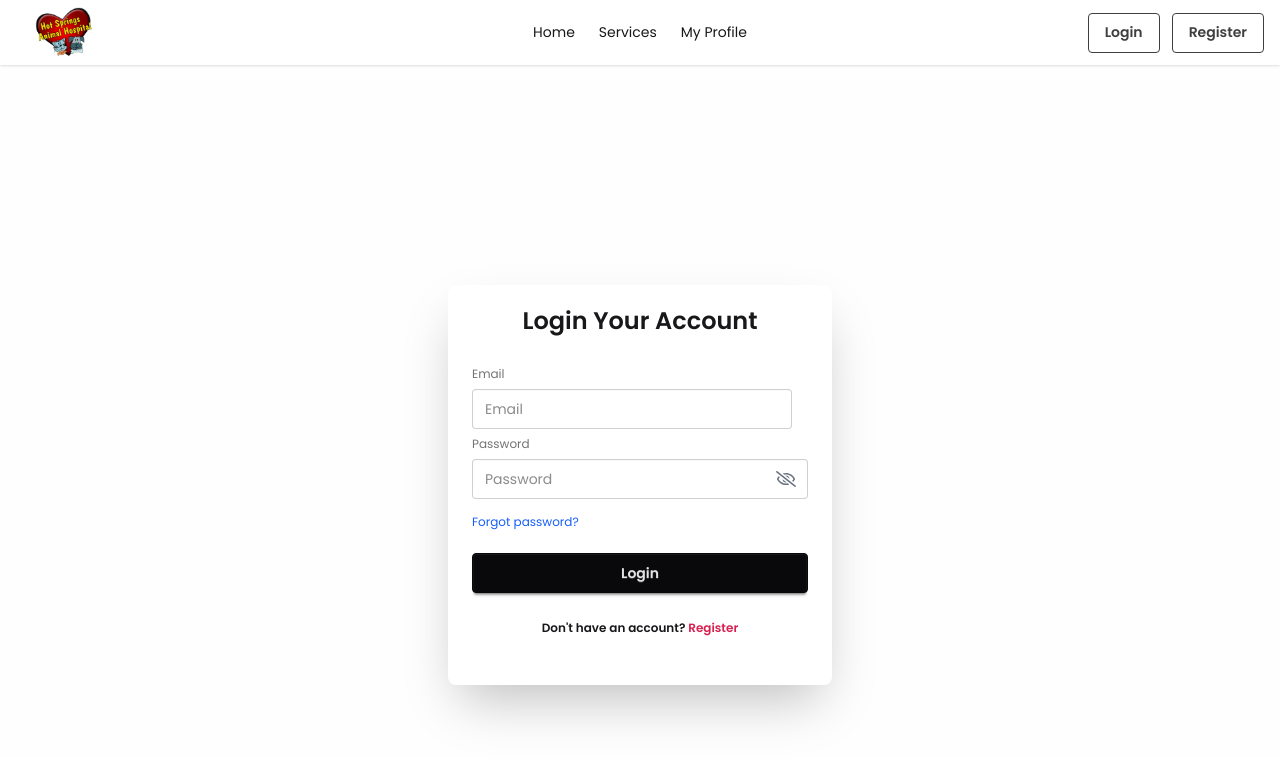
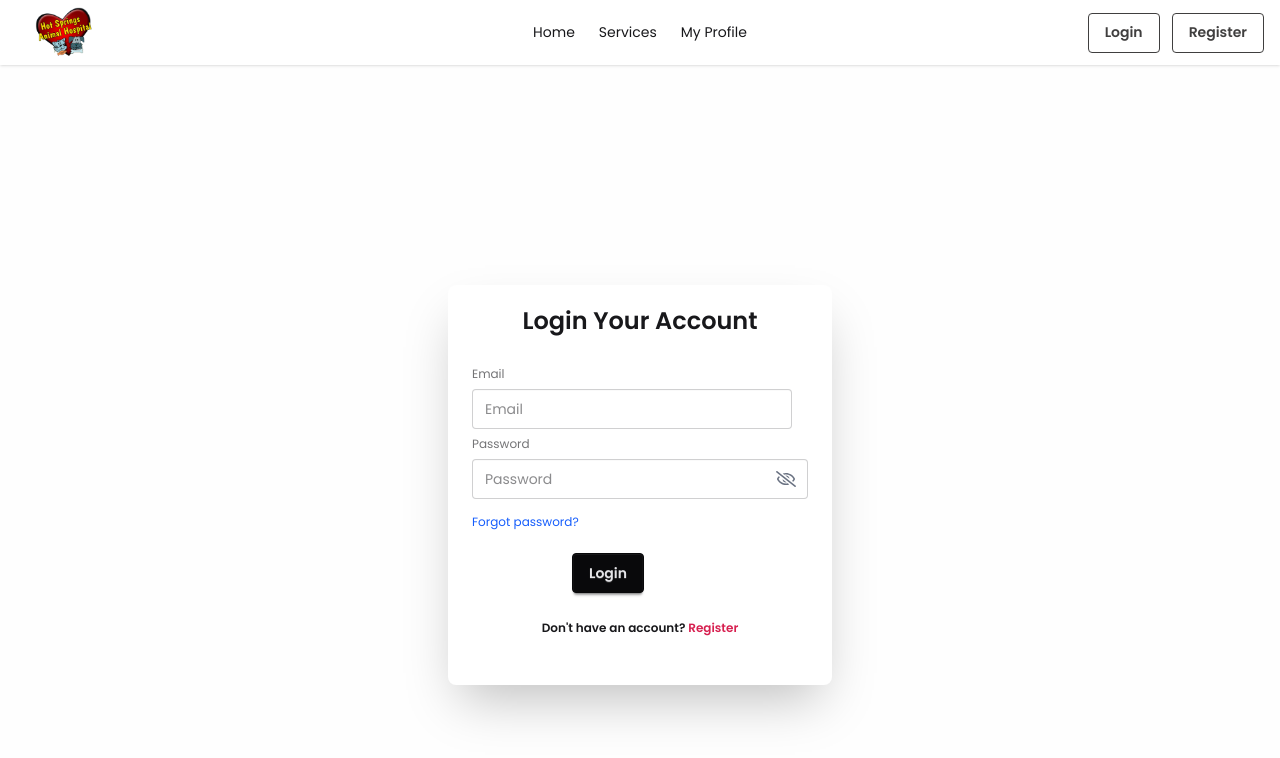
Before and after one commit to JannatulNayeem463/Pet-Care-In-Winter, a React (Vite) app: page /auth/login in a window 1280 px wide. Shown: the top 758 px of the page. Built offline with nearby package versions, Linux system fonts and the light colour scheme; no server answers.

Commit message:
5th commit

```diff
--- a/src/components/PetServices.jsx
+++ b/src/components/PetServices.jsx
@@ -1,5 +1,7 @@
 import React, { useEffect, useState } from 'react';
 import { Link } from 'react-router';
+import Header from './Header/Header';
+import Footer from './Footer/Footer';
 
 const PetServices = () => {
   const [services, setServices] = useState([]);
@@ -12,6 +14,8 @@ const PetServices = () => {
   }, []);
 
   return (
+    <div>
+
     <div className="p-5 text-center font-sans">
       <h2 className="pt-10 pb-10 font-bold text-3xl text-gray-800">
         Popular Winter Care Services
@@ -42,6 +46,8 @@ const PetServices = () => {
         ))}
       </div>
     </div>
+
+    </div>
   );
 };
 
--- a/src/components/ServiceDetailsPage.jsx
+++ b/src/components/ServiceDetailsPage.jsx
@@ -1,5 +1,6 @@
 import React, { useEffect, useState } from "react";
 import { useParams, useNavigate } from "react-router-dom";
+import Header from "./Header/Header";
 
 const ServiceDetailsPage = () => {
   const { id } = useParams();
@@ -56,6 +57,10 @@ const ServiceDetailsPage = () => {
     );
 
   return (
+    <div>
+        <header>
+            <Header></Header>
+        </header>
     <div className="max-w-4xl mx-auto p-6">
       <h1 className="text-3xl font-bold mb-4">{service.serviceName}</h1>
 
@@ -138,6 +143,8 @@ const ServiceDetailsPage = () => {
         )}
       </div>
     </div>
+
+    </div>
   );
 };
 
--- a/src/pages/Login.jsx
+++ b/src/pages/Login.jsx
@@ -73,7 +73,9 @@ const Login = () => {
               </Link>
             </div>
 
-            <button type="submit" className="btn btn-neutral mt-4">Login</button>
+            <Link to="/auth/register">
+            <button type="submit" className="btn btn-neutral mt-4 ml-25 ">Login</button>
+            </Link>
 
             <p className="font-semibold text-center pt-5">
               Don't have an account?{" "}
--- a/src/pages/Register.jsx
+++ b/src/pages/Register.jsx
@@ -1,5 +1,5 @@
 import React, { useContext, useState } from "react";
-import { Link } from "react-router-dom";
+import { Link, useNavigate } from "react-router-dom";
 import { AuthContext } from "../provider/AuthProvider";
 import { FaRegEye, FaRegEyeSlash } from "react-icons/fa";
 import toast from "react-hot-toast";
@@ -7,6 +7,8 @@ import toast from "react-hot-toast";
 const Register = () => {
   const { createUser, setUser } = useContext(AuthContext);
   const [showPassword, setShowPassword] = useState(false);
+
+   const navigate = useNavigate();
 
   const handleRegister = (e) => {
     e.preventDefault();
@@ -21,7 +23,10 @@ const Register = () => {
         const user = result.user;
         setUser(user);
         toast.success("Registration successful ✅");
+
+        navigate("/");
       })
+
       .catch((error) => {
         toast.error(error.message);
       });
--- a/src/routes/router.jsx
+++ b/src/routes/router.jsx
@@ -65,6 +65,9 @@ const router= createBrowserRouter(
                 }
             ]
         },
+        {
+
+        }
 
 
     ]);
```
